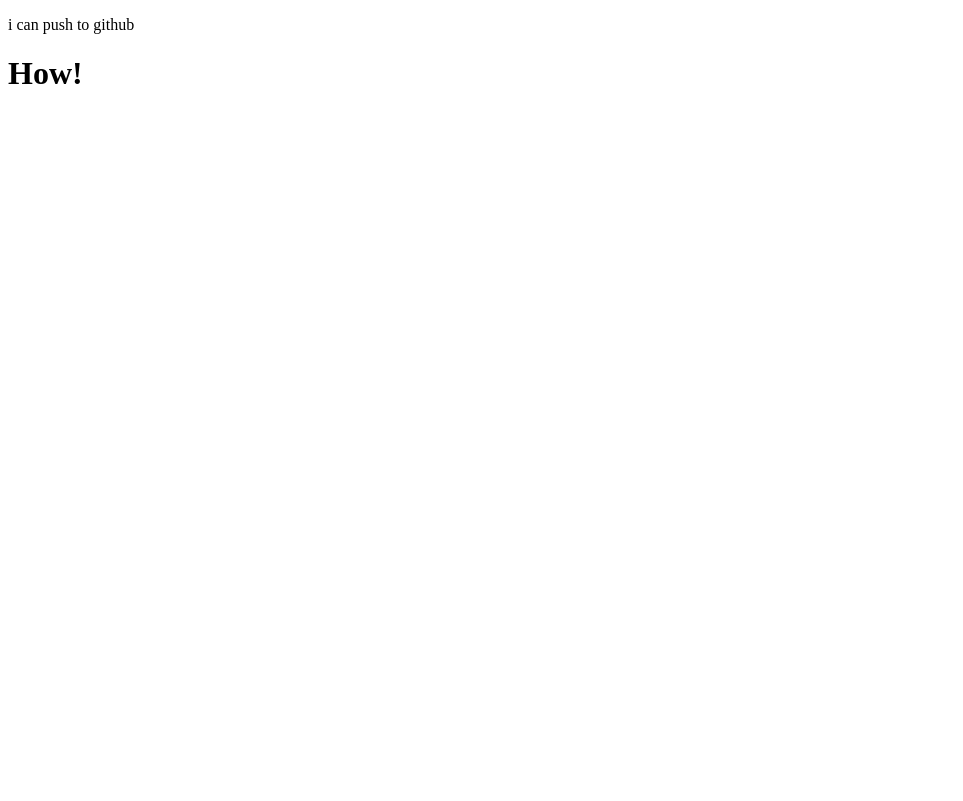
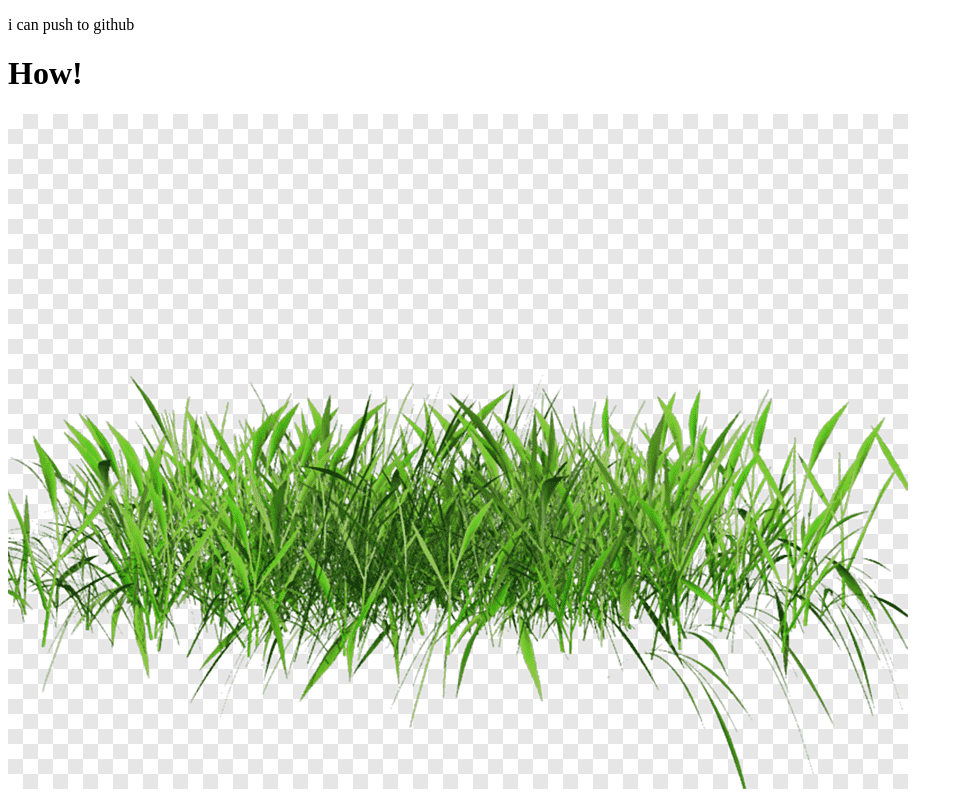
Before and after one commit to ifti5/first, a plain HTML site: page index.html in a window 1280 px wide. Shown: the whole page, without its empty margins (0-963 px from the left). Drawn offline with Linux system fonts and the light colour scheme.

Commit message:
image added

```diff
--- a/index.html
+++ b/index.html
@@ -9,5 +9,6 @@
 <body>
     <p> i can push to github</p>
     <h1>How!</h1>
+    <img src="grass.png" alt="grass_pic">
 </body>
 </html>
```
Also changed, not shown: grass.png (added).
